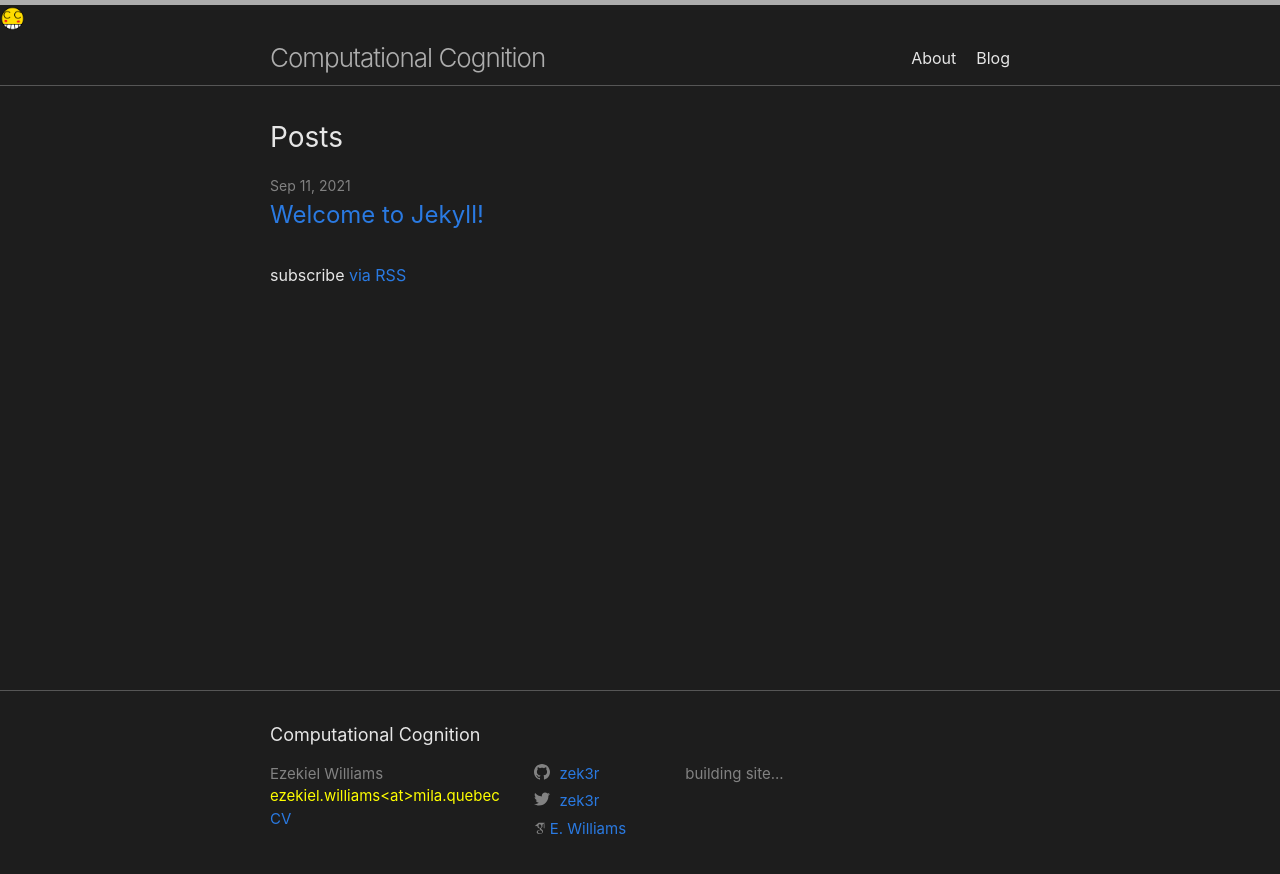
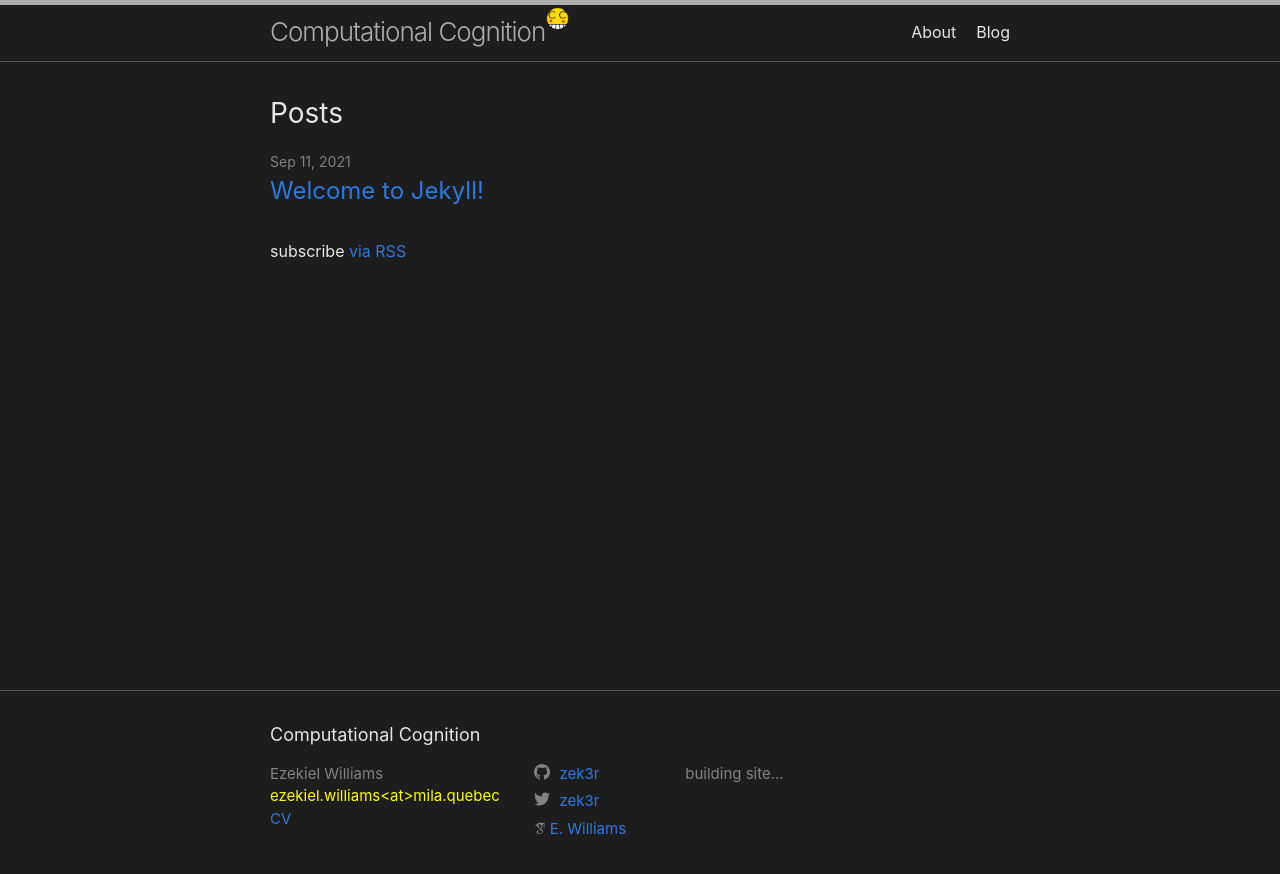
Before and after one commit to zek3r/zek3r.github.io, a Jekyll site: the page built from index.markdown, in a window 1280 px wide. Shown: the top 874 px of the page. Built offline with Jekyll 4.4.1, drawn with Linux system fonts in a browser that asks for light colours; some web fonts are replaced.

Commit message:
updating stuff...

```diff
--- a/_includes/header.html
+++ b/_includes/header.html
@@ -1,8 +1,9 @@
 <header class="site-header" role="banner">
 
-  <img src="cc_jthanew.png" alt="title", width="25">
+  <div class="wrapper">
 
-  <div class="wrapper">
+  	  <img src="cc_jthanew.png" alt="title", width="25">
+
     {%- assign default_paths = site.pages | map: "path" -%}
     {%- assign page_paths = site.header_pages | default: default_paths -%}
     <a class="site-title" rel="author" href="{{ "/" | relative_url }}">{{ site.title | escape }}</a>
```
